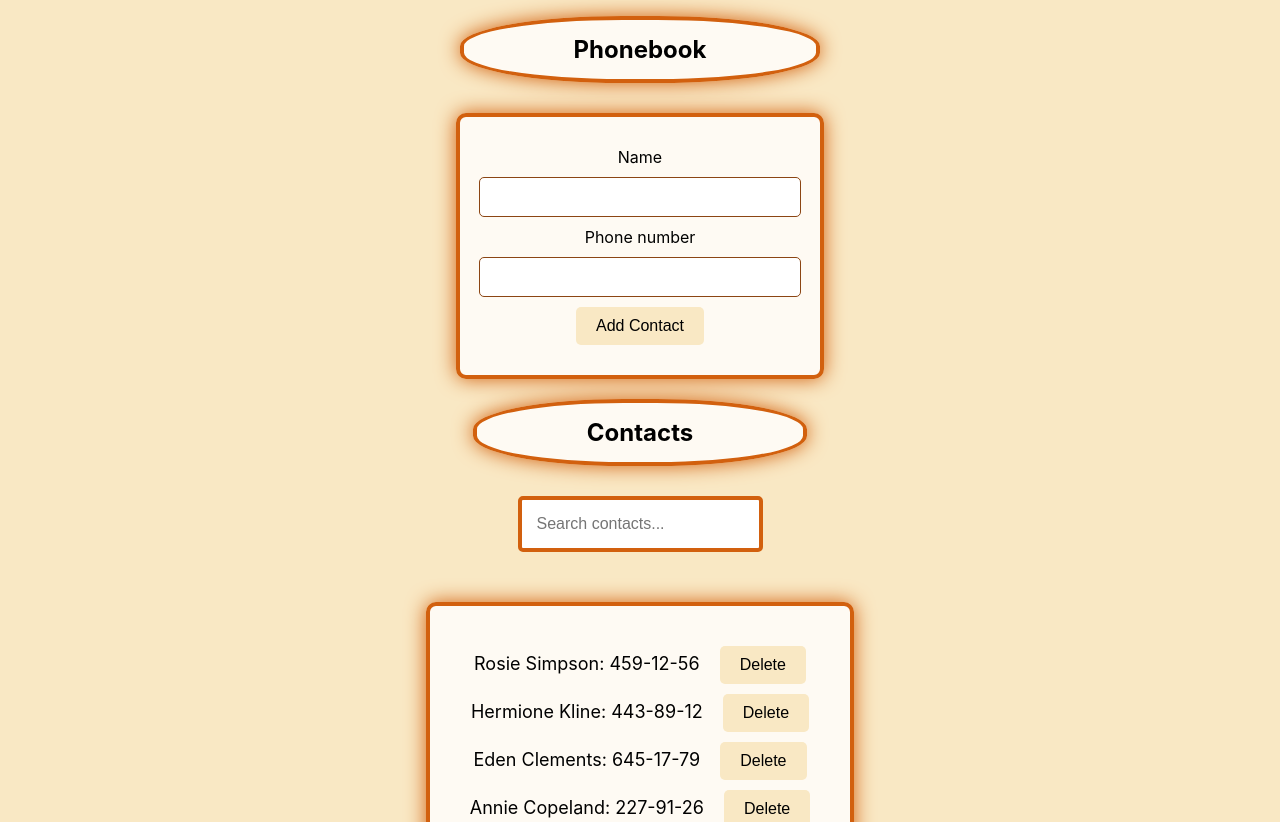
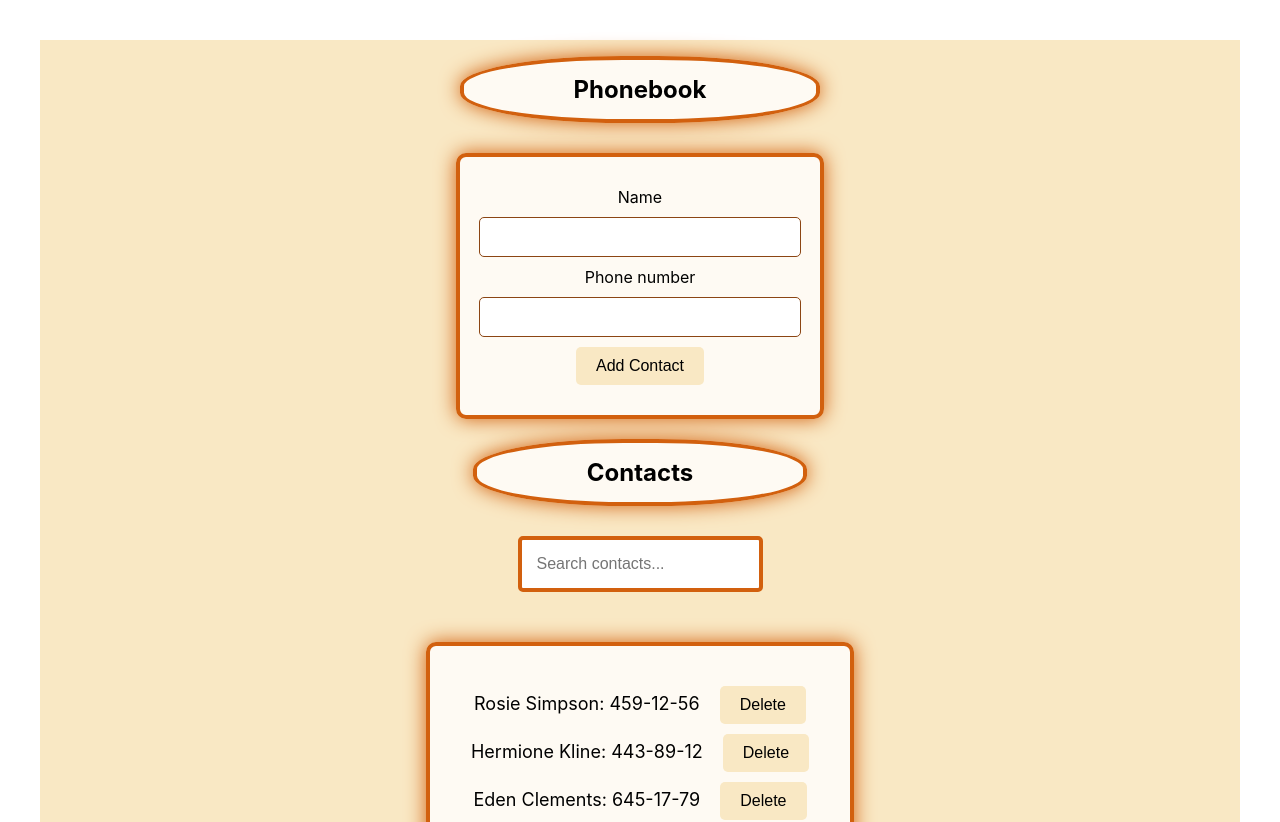
Before and after one commit to StefanBielak/goit-react-hw-07-phonebook, a React (Create React App) app: page / in a window 1280 px wide. Shown: the top 822 px of the page. Built offline with nearby package versions, Linux system fonts and the light colour scheme.

Commit message:
height_modifi#2

```diff
--- a/src/components/App.module.css
+++ b/src/components/App.module.css
@@ -3,7 +3,6 @@
     flex-direction: column;
     align-items: center;
     justify-content: center;
-    height: 100%;
     background-color: #f9e8c4;
   }
 
--- a/src/index.css
+++ b/src/index.css
@@ -1,7 +1,7 @@
 @import-normalize; /* bring in normalize.css styles */
 
 body {
-  margin: 0;
+  margin: 40px;
   font-family: -apple-system, BlinkMacSystemFont, 'Segoe UI', 'Roboto', 'Oxygen',
     'Ubuntu', 'Cantarell', 'Fira Sans', 'Droid Sans', 'Helvetica Neue',
     sans-serif;
```
